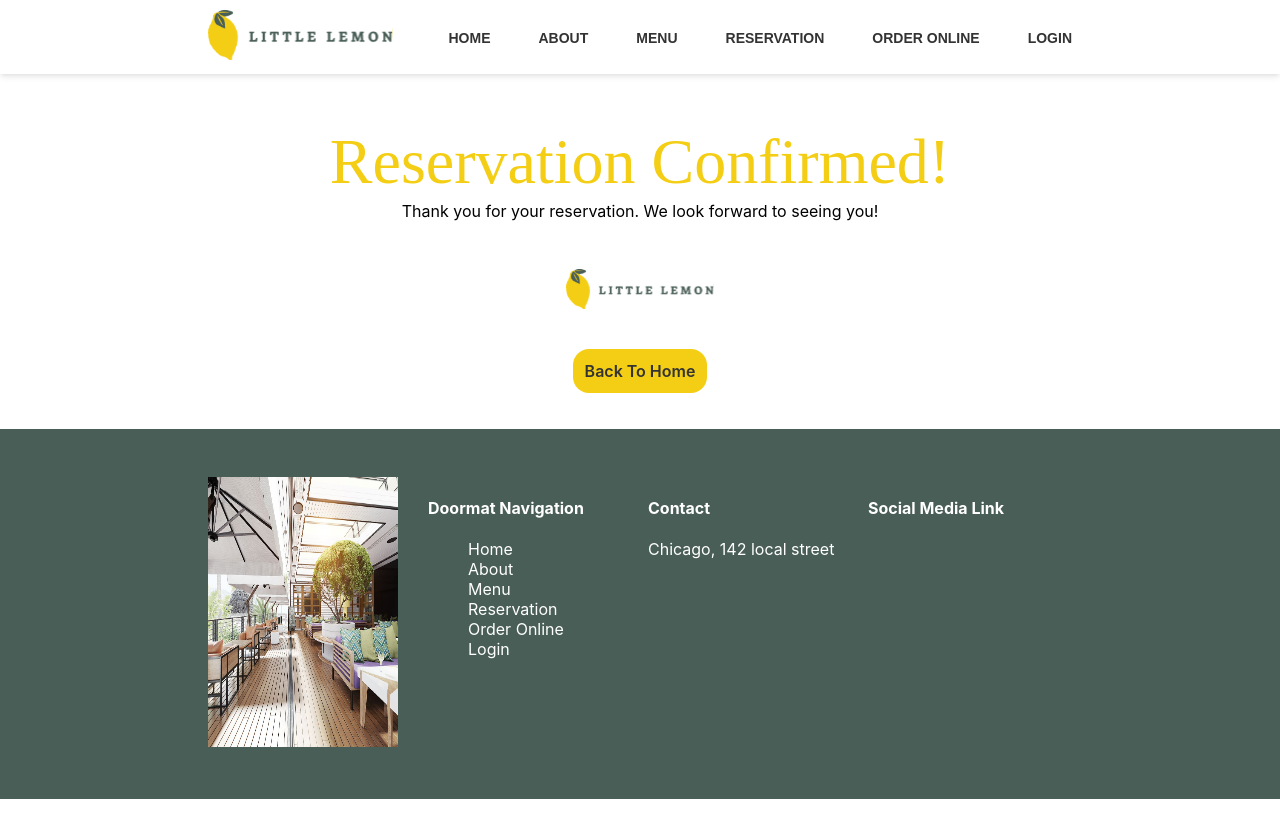
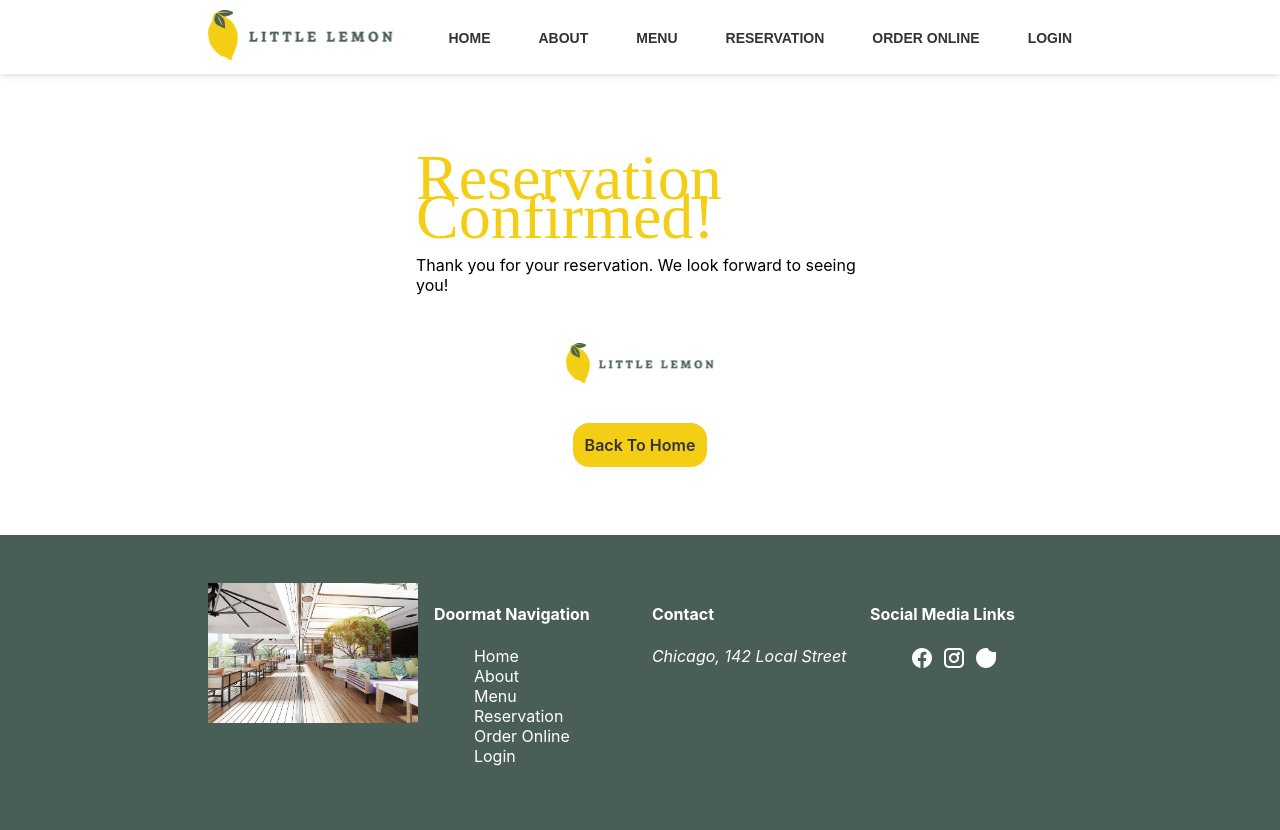
Before and after one commit to AlassaneSylla/Little-Lemon, a React (Create React App) app: page /confirmation in a window 1280 px wide. Before the commit the page ends 800 px from the top, so only its background shows below. Built offline with nearby package versions, Linux system fonts and the light colour scheme; a web font is replaced by a local one.

Commit message:
Accessibility by using aria attributs

```diff
--- a/src/App.css
+++ b/src/App.css
@@ -347,6 +347,14 @@ footer .container .footer-nav ul li .links{
 footer .container .footer-nav ul li .links:hover{
   color: #f4ce14;
 }
+.social-links {
+  display: flex;
+  list-style: none;
+  gap: 0.5rem;
+}
+.social {
+  color: #ffffff;
+}
 
 /********* Form design **********/
 .form-section {
--- a/src/components/AboutUs.js
+++ b/src/components/AboutUs.js
@@ -4,12 +4,12 @@ import '../App.css';
 
 function AboutUs() {
     return (
-        <section className='about-us'>
+        <section className='about-us' aria-labelledby="about-title">
             <div className="container">
                 <div className='left'>
-                    <h2>Little Lemon</h2>
+                    <h2 id="about-title">Little Lemon</h2>
                     <p className='subtitle'>Chicago</p>
-                    <p className='lead-text'>We are a family owned Mediterranean restaurant, focused on traditional recipes served with a modern twist.We are a family owned Mediterranean restaurant, focused on traditional recipes served with a modern twist.We are a family owned Mediterranean restaurant, focused on traditional recipes served with a modern twist.We are a family owned Mediterranean restaurant, focused on traditional recipes served with a modern twist.We are a family owned Mediterranean restaurant, focused on traditional recipes served with a modern twist.</p>
+                    <p className='lead-text' aria-describedby="restaurant-description">We are a family owned Mediterranean restaurant, focused on traditional recipes served with a modern twist.We are a family owned Mediterranean restaurant, focused on traditional recipes served with a modern twist.We are a family owned Mediterranean restaurant, focused on traditional recipes served with a modern twist.We are a family owned Mediterranean restaurant, focused on traditional recipes served with a modern twist.We are a family owned Mediterranean restaurant, focused on traditional recipes served with a modern twist.</p>
                 </div>
                 <div className='right'>
                     <img src={chefs} alt='the chefs Mario & Adriane in the kitchen'/>
--- a/src/components/CallToAction.js
+++ b/src/components/CallToAction.js
@@ -7,11 +7,11 @@ function CallToAction() {
         <section className='hero'>
             <div className='container'>
                 <div>
-                    <h1>Little Lemon</h1>
+                    <h1 aria-labelledby="hero-title">Little Lemon</h1>
                     <p className='subtitle'>Chicago</p>
-                    <p className='lead-text'>We are a family owned Mediterranean restaurant, focused on traditional recipes served with a modern twist</p>
+                    <p className='lead-text' aria-describedby="hero-description">We are a family owned Mediterranean restaurant, focused on traditional recipes served with a modern twist</p>
                     <p>
-                        <Link to="/reservation" role="button" className="cta-reservation">Reserve a Table</Link>
+                        <Link to="/reservation" role="button" className="cta-reservation" aria-label="Reserve a table at Little Lemon restaurant">Reserve a Table</Link>
                     </p>
                 </div>
                 <div className='restaurantfood'>
--- a/src/components/ConfirmedBooking.js
+++ b/src/components/ConfirmedBooking.js
@@ -4,13 +4,22 @@ import '../App.css';
 
 function ConfirmedBooking() {
     return(
-        <section>
+        <section
+            aria-labelledby="confirmation-title"
+            className='container confirmation-text and the return button'
+        >
             <div className='container confirmation-text'>
-                <h1>Reservation Confirmed!</h1>
+                <h1 id="confirmation-title" aria-live="polite">Reservation Confirmed!</h1>
                 <p>Thank you for your reservation. We look forward to seeing you!</p>
-                <Link className="confirm-logo"><img src={logo} alt="Little Lemon logo"/></Link>
+                <Link className="confirm-logo"><img src={logo} alt="Little Lemon restaurant logo"/></Link>
                  <p>
-                    <Link to="/" role="button" className="cta-reservation">Back To Home</Link>
+                    <Link to="/"
+                        role="button"
+                        className="cta-reservation"
+                        aria-label="Return to the home page"
+                    >
+                        Back To Home
+                    </Link>
                 </p>
             </div>
         </section>
--- a/src/components/CustomersSay.js
+++ b/src/components/CustomersSay.js
@@ -3,12 +3,15 @@ import '../App.css';
 
 function CustomersSay() {
     return (
-        <section className='customers-say'>
+        <section
+            className="customers-say"
+            aria-labelledby="testimonials-title"
+        >
             <div className='container'>
                 <div>
-                    <h2>Testimonials</h2>
+                    <h2 id="testimonials-title">Testimonials</h2>
                 </div>
-                <div className='card-container'>
+                <div className="card-container" aria-label="Customer testimonials">
                     <Testimonial/>
                     <Testimonial/>
                     <Testimonial/>
--- a/src/components/Footer.js
+++ b/src/components/Footer.js
@@ -4,14 +4,19 @@ import '../App.css';
 
 function Footer() {
     return (
-        <footer>
+        <footer role="contentinfo">
             <div className='container'>
                 <div className='InsideLittleLemon'>
-                    <img src={restaurant} alt='Inside the Little Lemon restaurant' width={190} height={270}/>
+                    <img
+                        src={restaurant}
+                        alt='Inside the Little Lemon restaurant'
+                        width='auto'
+                        height={140}
+                    />
                 </div>
-                <div className='footer-nav'>
-                    <h4>Doormat Navigation</h4>
-                    <ul>
+                <div className="footer-nav" aria-label="Footer navigation">
+                    <h4 id="nav-title">Doormat Navigation</h4>
+                    <ul aria-labelledby="nav-title">
                         <li><Link className='links'  to="/">Home</Link></li>
                         <li><Link className='links' to="/about">About</Link></li>
                         <li><Link className='links' to="/menu">Menu</Link></li>
@@ -21,11 +26,36 @@ function Footer() {
                     </ul>
                 </div>
                 <div>
-                    <h4>Contact</h4>
-                    <p>Chicago, 142  local street</p>
+                    <h4 id="contact-title">Contact</h4>
+                    <address aria-labelledby="contact-title">
+                        <p>Chicago, 142 Local Street</p>
+                    </address>
                 </div>
-                <div>
-                    <h4>Social Media Link</h4>
+                <div aria-label="Social media links">
+                    <h4>Social Media Links</h4>
+                    <ul className="social-links">
+                        <li>
+                            <a className='social' href="https://www.facebook.com" target="_blank" rel="noopener noreferrer" aria-label="Visit our Facebook page">
+                                <svg width="24" height="24" viewBox="0 0 24 24" fill="currentColor" xmlns="http://www.w3.org/2000/svg">
+                                    <path d="M22 12C22 6.48 17.52 2 12 2S2 6.48 2 12c0 4.99 3.66 9.12 8.44 9.88v-6.99H7.9V12h2.54V9.62c0-2.5 1.49-3.88 3.77-3.88 1.1 0 2.24.2 2.24.2v2.46h-1.26c-1.24 0-1.63.77-1.63 1.56V12h2.78l-.44 2.89h-2.34v6.99C18.34 21.12 22 16.99 22 12z"/>
+                                </svg>
+                            </a>
+                        </li>
+                        <li>
+                            <a className='social' href="https://www.instagram.com" target="_blank" rel="noopener noreferrer" aria-label="Visit our Instagram page">
+                                <svg width="24" height="24" viewBox="0 0 24 24" fill="currentColor" xmlns="http://www.w3.org/2000/svg">
+                                    <path d="M7 2C4.24 2 2 4.24 2 7v10c0 2.76 2.24 5 5 5h10c2.76 0 5-2.24 5-5V7c0-2.76-2.24-5-5-5H7zm10 2c1.66 0 3 1.34 3 3v10c0 1.66-1.34 3-3 3H7c-1.66 0-3-1.34-3-3V7c0-1.66 1.34-3 3-3h10zM12 7c-2.76 0-5 2.24-5 5s2.24 5 5 5 5-2.24 5-5-2.24-5-5-5zm0 2c1.66 0 3 1.34 3 3s-1.34 3-3 3-3-1.34-3-3 1.34-3 3-3zm4.5-3c-.83 0-1.5.67-1.5 1.5S15.67 9 16.5 9 18 8.33 18 7.5 17.33 6 16.5 6z"/>
+                                </svg>
+                            </a>
+                        </li>
+                        <li>
+                            <a className='social' href="https://www.tiktok.com" target="_blank" rel="noopener noreferrer" aria-label="Visit our TikTok page">
+                                <svg width="24" height="24" viewBox="0 0 24 24" fill="currentColor" xmlns="http://www.w3.org/2000/svg">
+                                    <path d="M12 2C6.48 2 2 6.48 2 12s4.48 10 10 10 10-4.48 10-10V6h-3.06c-1.22 0-2.4-.4-3.33-1.15-.92-.75-1.55-1.8-1.85-2.96H12V12h-2v2h2v8c1.64 0 3.2-.51 4.51-1.42 1.32-.91 2.32-2.2 2.88-3.67.26-.7.42-1.43.46-2.17H12V6h2c.07.67.26 1.32.57 1.92.32.6.75 1.14 1.3 1.58.55.44 1.2.76 1.88.92V12h2c0-1.65-.5-3.21-1.42-4.52C17.68 6.17 15.39 6 12 6V2z"/>
+                                </svg>
+                            </a>
+                        </li>
+                    </ul>
                 </div>
             </div>
         </footer>
--- a/src/components/Nav.js
+++ b/src/components/Nav.js
@@ -4,13 +4,13 @@ import '../App.css'
 
 function Nav() {
     return (
-        <nav>
+        <nav className="navbar" aria-label="Main navigation">
              <div className='container'>
                 <div>
                     <Link to="/">
                         <img src={logo} alt="Little Lemon logo"/>
                     </Link>
-                    <ul>
+                    <ul className="nav-menu" id="nav-menu">
                         <li><Link className='links' to="/">Home</Link></li>
                         <li><Link className='links' to="/about">About</Link></li>
                         <li><Link className='links' to="/menu">Menu</Link></li>
--- a/src/components/Testimonial.js
+++ b/src/components/Testimonial.js
@@ -2,7 +2,7 @@ import '../App.css';
 
 function Testimonial() {
     return (
-        <div className='testimonial-card'>le card</div>
+        <div className='testimonial-card'>Card</div>
     );
 }
 
--- a/src/pages/BookingForm.js
+++ b/src/pages/BookingForm.js
@@ -48,11 +48,15 @@ function BookingForm({ availableTimes, updateTimes, addBooking, bookedTimes }) {
     <section className="form-section">
         <div className='container'>
             <div>
-                <h1>Book Now</h1>
-                <p className='lead-text'>Please fill in the form to reserve a table.</p>
+                <h1 id="form-title">Book Now</h1>
+                <p className='lead-text' id="form-description">Please fill in the form to reserve a table.</p>
             </div>
             <div>
-                <form onSubmit={formik.handleSubmit}>
+                <form
+                  onSubmit={formik.handleSubmit}
+                  aria-labelledby="form-title"
+                  aria-describedby="form-description"
+                >
                     <div className='rows'>
                       <label>Choose date</label>
                       <input
```
Also changed, not shown: src/components/Card.js (+10 -5 lines).
